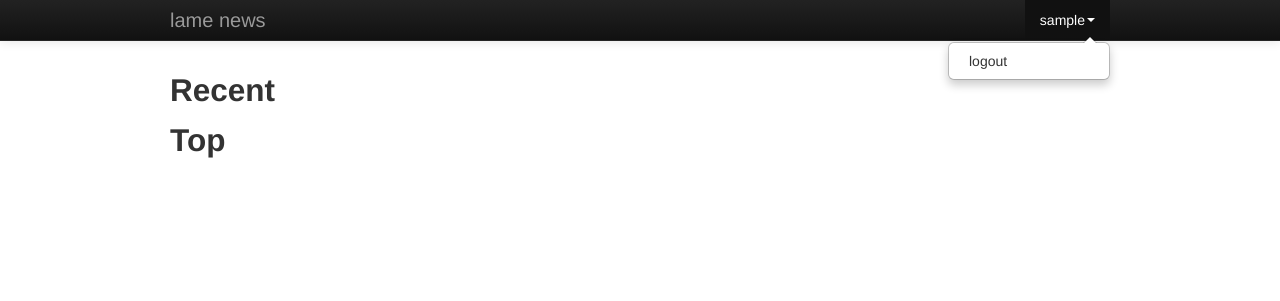
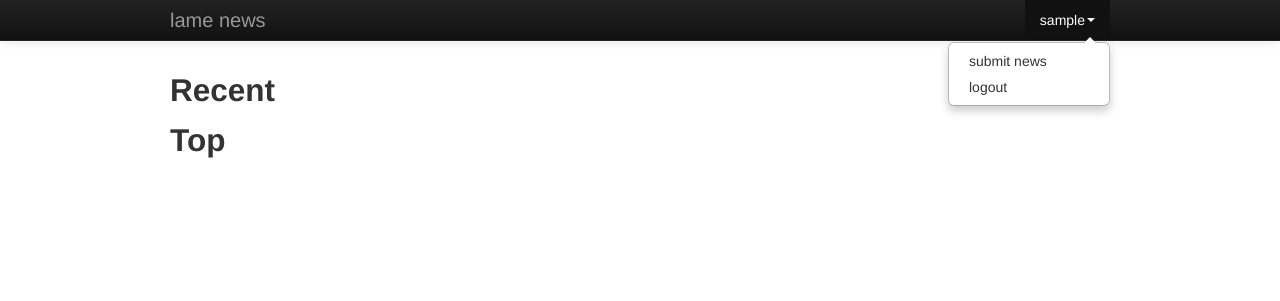
Before and after one commit to aliva/lamenews, a Django app: page / in a window 1280 px wide, after a click that opens the changed part. Shown: the top 301 px of the page. Run offline with Django 3.2, Linux system fonts and the light colour scheme; the visitor is signed in with stand-in values (Sample User, id 1); data that the repository does not hold is empty; some libraries are stand-ins or nearby versions.

Commit message:
init to submit

```diff
--- a/lamenews/templates/lamebase.html
+++ b/lamenews/templates/lamebase.html
@@ -27,6 +27,7 @@
                         </a>
 
                         <ul class='dropdown-menu'>
+                            <li><a href='{% url 'lamenews.views.root' %}'>submit news</a></li>
                             <li><a href='{% url 'lamenews.views.logout' %}'>logout</a></li>
                         </ul>
                     </li>
```
